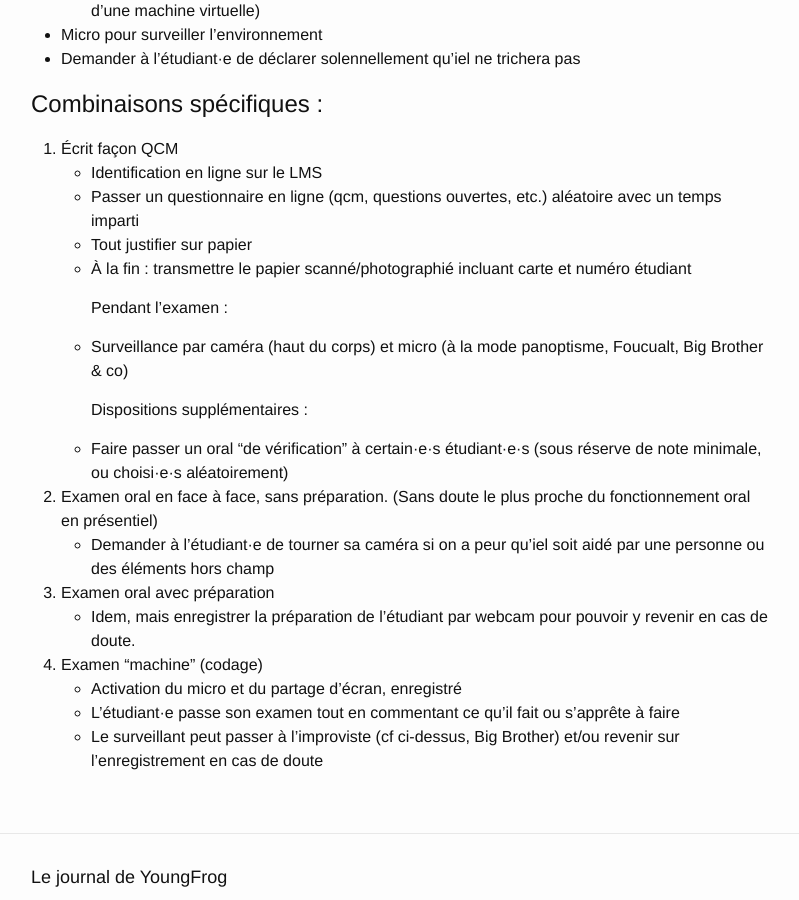
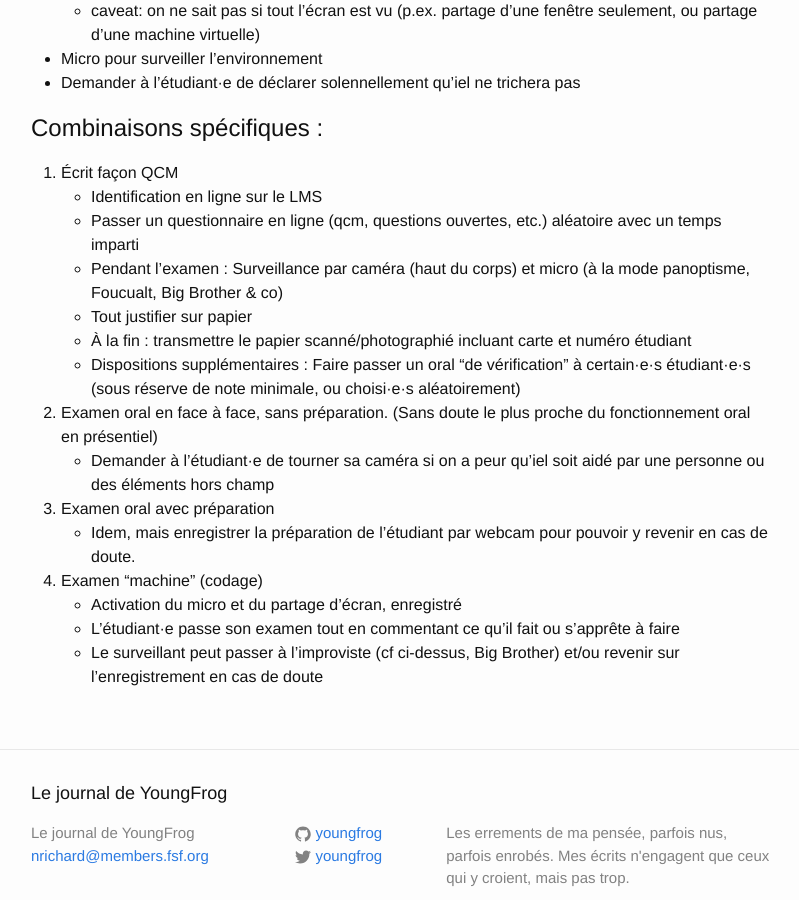
Before and after one commit to YoungFrog/youngfrog.github.io, a Jekyll site: the page built from _posts/2020-04-22-évaluations-à-distance-en-période-de-confinement.markdown, in a window 1280 px wide and 900 px high, scrolled down 1197 px. Shown: the whole window, without its empty margins (239-1038 px from the left). Built offline with Jekyll 4.4.1, drawn with Linux system fonts in a browser that asks for light colours; some of the changed text lies outside the part shown.

```diff
--- a/_posts/2020-04-22-évaluations-à-distance-en-période-de-confinement.markdown
+++ b/_posts/2020-04-22-évaluations-à-distance-en-période-de-confinement.markdown
@@ -54,14 +55,10 @@ Enfin, tout ceci n'est qu'une partie de la réflexion.
 1.  Écrit façon QCM
     -   Identification en ligne sur le LMS
     -   Passer un questionnaire en ligne (qcm, questions ouvertes, etc.) aléatoire avec un temps imparti
+    -   Pendant l'examen : Surveillance par caméra (haut du corps) et micro (à la mode panoptisme, Foucualt, Big Brother & co)
     -   Tout justifier sur papier
     -   À la fin : transmettre le papier scanné/photographié incluant carte et numéro étudiant
-
-        Pendant l'examen :
-    -   Surveillance par caméra (haut du corps) et micro (à la mode panoptisme, Foucualt, Big Brother & co)
-
-        Dispositions supplémentaires :
-    -   Faire passer un oral "de vérification" à certain·e·s étudiant·e·s (sous réserve de note minimale, ou choisi·e·s aléatoirement)
+    -   Dispositions supplémentaires : Faire passer un oral "de vérification" à certain·e·s étudiant·e·s (sous réserve de note minimale, ou choisi·e·s aléatoirement)
 
 2.  Examen oral en face à face, sans préparation.
     (Sans doute le plus proche du fonctionnement oral en présentiel)
```
Also changed, not shown: other parts of _posts/2020-04-22-évaluations-à-distance-en-période-de-confinement.markdown (+1 -0 lines).
